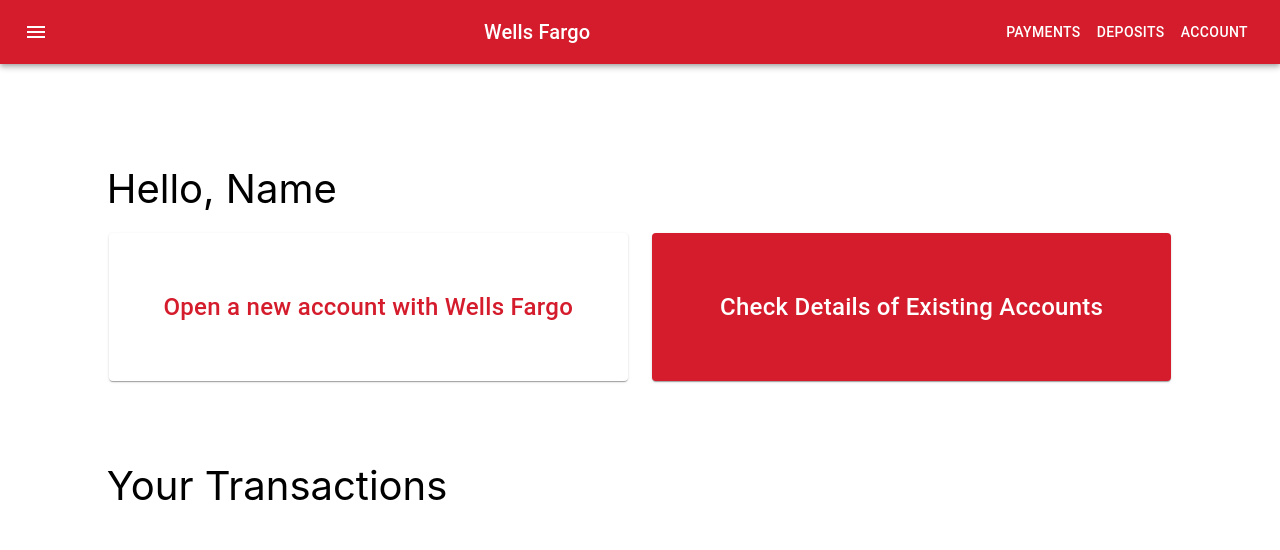
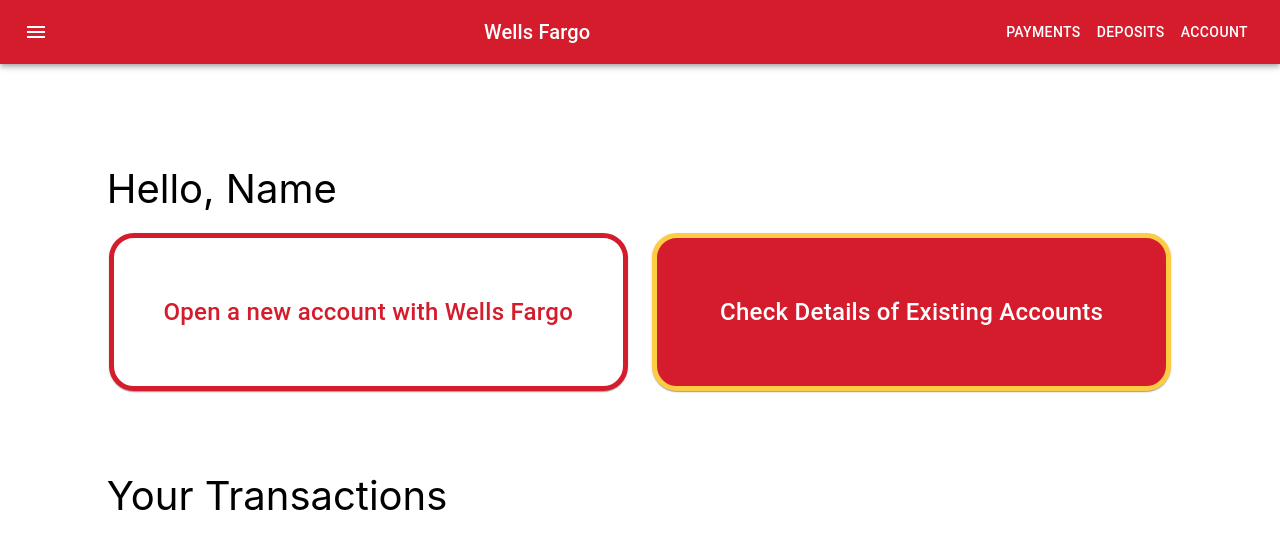
Before and after one commit to vishalkrishna511/online-banking-app, a React (Create React App) app in the folder onlinebanking-ui/: page / in a window 1280 px wide. Shown: the top 550 px of the page. Built offline with nearby package versions, Linux system fonts and the light colour scheme.

Commit message:
changed home page ui button

```diff
--- a/onlinebanking-ui/src/Components/Homepage.jsx
+++ b/onlinebanking-ui/src/Components/Homepage.jsx
@@ -103,7 +103,8 @@ export default function Homepage() {
           <Grid container spacing={3}>
             <Grid item xs={1} />
             <Grid container item md={5}>
-              <Card className="home-button">
+              <Card className="home-button" style={{ borderRadius: "25px", border: '5px solid #D41C2C' }}
+              >
                 <CardActionArea onClick={handleClickOpen}>
                   <CardContent>
                     <Typography
@@ -167,7 +168,7 @@ export default function Homepage() {
             <Grid container item md={5}>
               <Card
                 className="home-button"
-                style={{ backgroundColor: "rgb(212,28,44)" }}
+                style={{ backgroundColor: "rgb(212,28,44)", borderRadius: "25px", border: '5px solid #FCCC44' }}
               >
                 <CardActionArea>
                   <CardContent>
```
